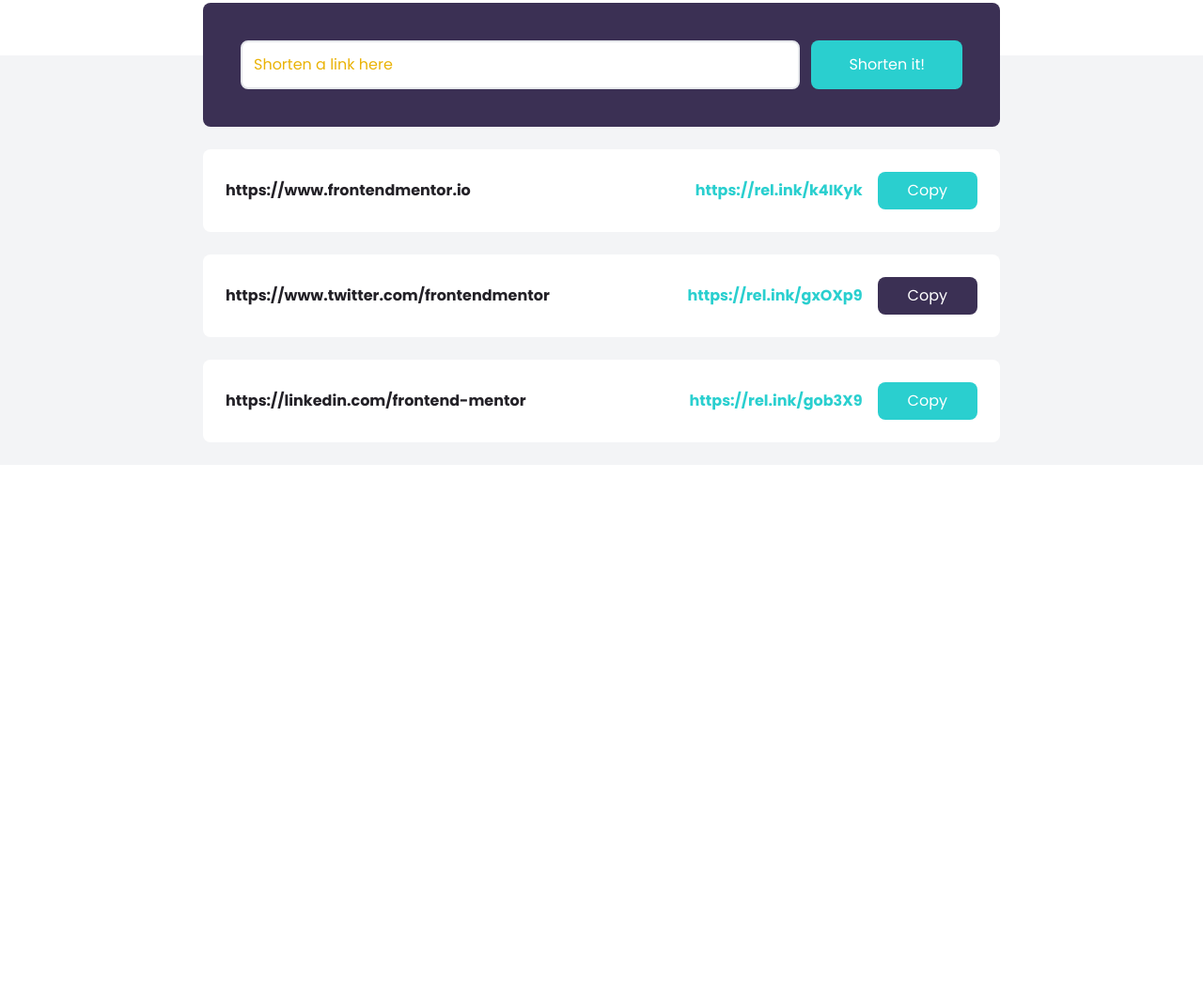
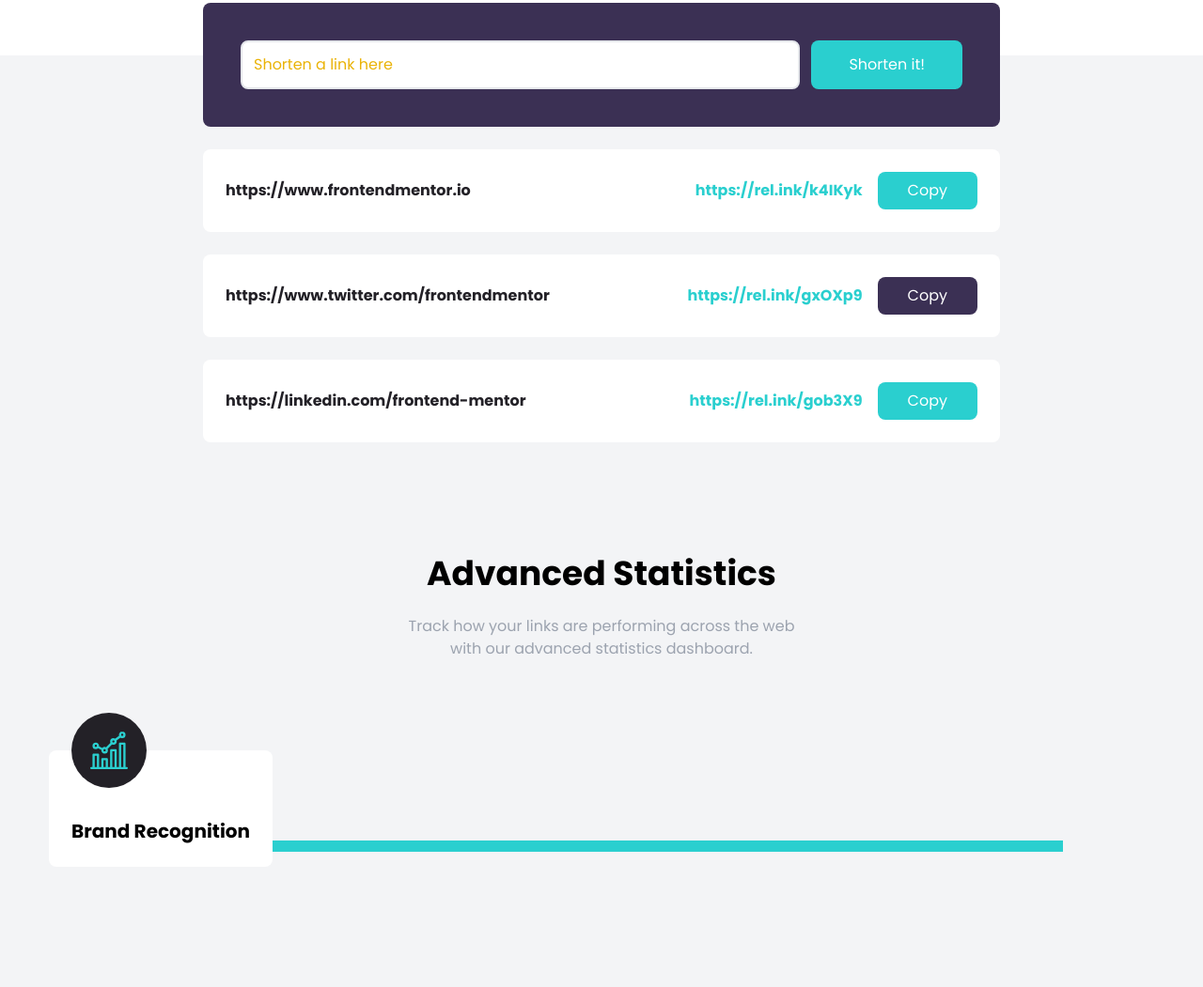
Before and after one commit to jkaps9/shortly, a website: page index.html in a window 1280 px wide. Shown: the part 685-1736 px from the top of the page at 94% size. Before the commit the page ends 1180 px from the top, so only its background shows below. Drawn offline with Linux system fonts and the light colour scheme.

Commit message:
added stats section

```diff
--- a/index.html
+++ b/index.html
@@ -178,5 +178,51 @@
         </div>
       </div>
     </section>
+
+    <!-- Statistics Section -->
+    <section id="stats" class="py-24 bg-gray-100">
+      <div class="container mx-auto px-3">
+        <h2 class="text-4xl mb-6 font-bold text-center">Advanced Statistics</h2>
+        <p class="max-w-xs mx-auto text-center text-gray-400 md:max-w-md">
+          Track how your links are performing across the web with our advanced
+          statistics dashboard.
+        </p>
+      </div>
+    </section>
+
+    <!-- Feature Box Section -->
+    <section id="features" class="pb-32 bg-gray-100">
+      <div
+        class="relative container flex flex-col items-start px-6 mx-auto md:flex-row md:space-x-7"
+      >
+        <!-- Horizontal Line -->
+        <div
+          class="hidden absolute top-24 left-16 h-3 w-10/12 bg-cyan md:block"
+        ></div>
+        <!-- Vertical Line -->
+        <div class="absolute w-2 left-1/2 h-full -ml-1 bg-cyan md:hidden"></div>
+
+        <!-- Box 1 -->
+        <div
+          class="relative flex flex-col p-6 space-y-6 bg-white rounded-lg md:1/3"
+        >
+          <!-- Image Positioning -->
+          <div class="absolute -ml-10 left-1/2 -top-10 md:left-16">
+            <!-- Image Container for Background & Center -->
+            <div
+              class="flex items-center justify-center w-20 h-20 p-4 rounded-full bg-veryDarkViolet"
+            >
+              <img src="./images/icon-brand-recognition.svg" alt="" />
+            </div>
+          </div>
+
+          <h5
+            class="pt-6 text-xl font-bold text-center capitalize md:text-left"
+          >
+            Brand Recognition
+          </h5>
+        </div>
+      </div>
+    </section>
   </body>
 </html>
```
Also changed, not shown: css/style.css.
